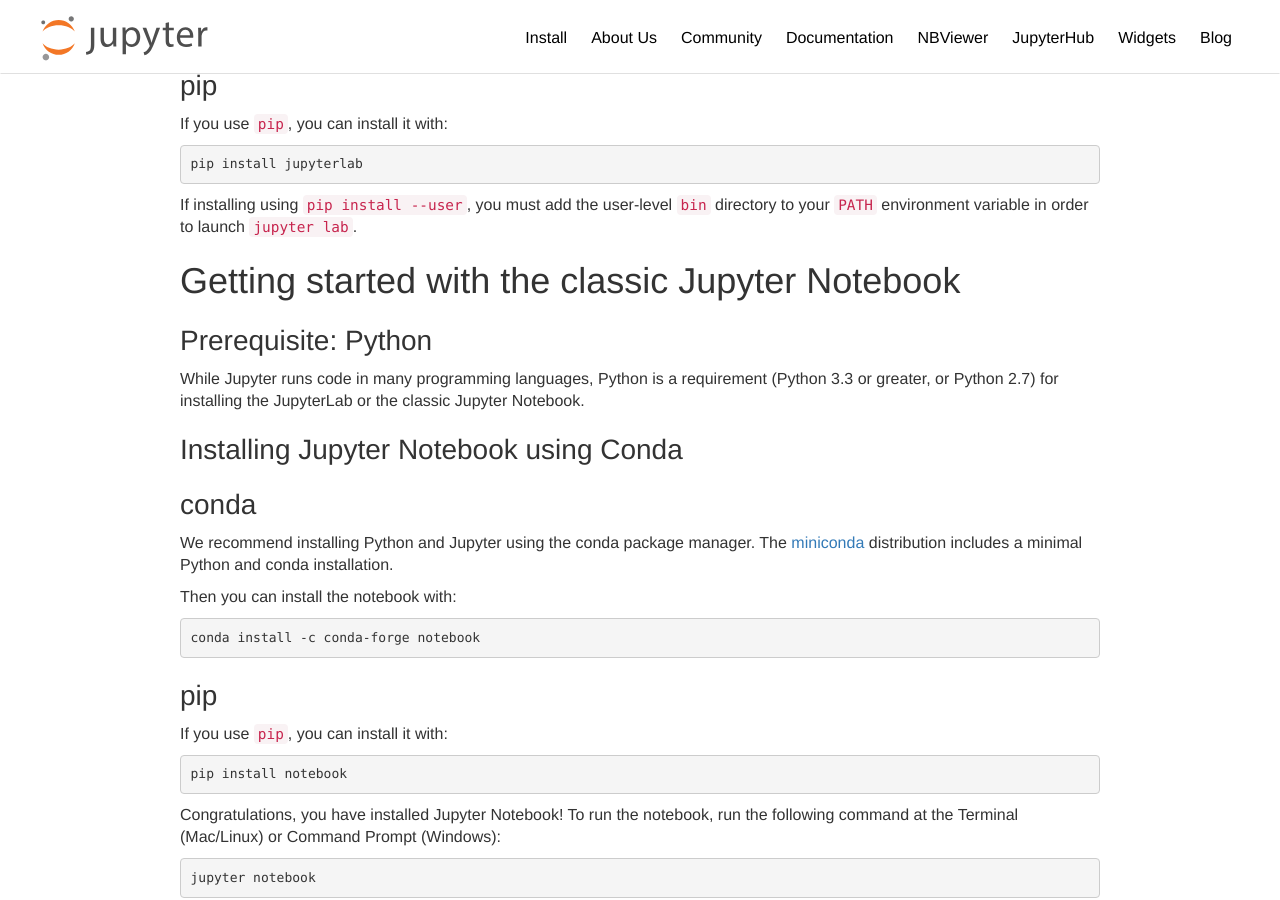
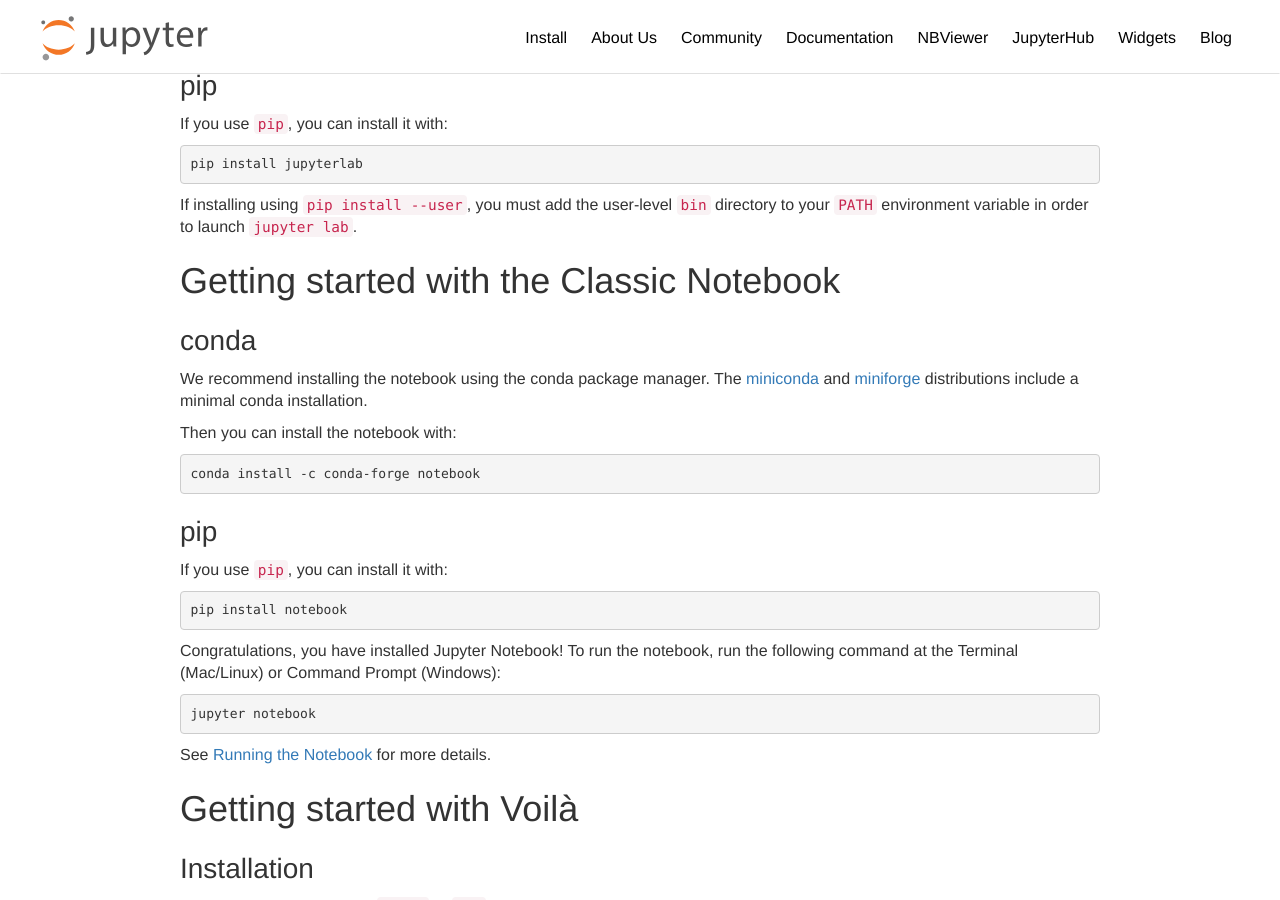
Before and after one commit to jupyter/jupyter.github.io, a Jekyll site: the page built from install.md, in a window 1280 px wide and 900 px high, scrolled down 579 px. Built offline with Jekyll 4.4.1, drawn with Linux system fonts in a browser that asks for light colours; comment, search, counter and statistics services are not loaded.

Commit message:
Include miniforge as a means to get conda.

```diff
--- a/install.md
+++ b/install.md
@@ -29,18 +29,11 @@
 
 If installing using `pip install --user`, you must add the user-level `bin` directory to your `PATH` environment variable in order to launch `jupyter lab`.
 
-## Getting started with the classic Jupyter Notebook
-
-### Prerequisite: Python
-
-While Jupyter runs code in many programming languages, Python is a requirement
-(Python 3.3 or greater, or Python 2.7) for installing the JupyterLab or the classic Jupyter Notebook.
-
-### Installing Jupyter Notebook using Conda
+## Getting started with the Classic Notebook
 
 ### conda
 
-We recommend installing Python and Jupyter using the conda package manager. The [miniconda](https://docs.conda.io/en/latest/miniconda.html) distribution includes a minimal Python and conda installation.
+We recommend installing the notebook using the conda package manager. The [miniconda](https://docs.conda.io/en/latest/miniconda.html) and [miniforge](https://github.com/conda-forge/miniforge/) distributions include a minimal conda installation.
 
 Then you can install the notebook with:
 
```
